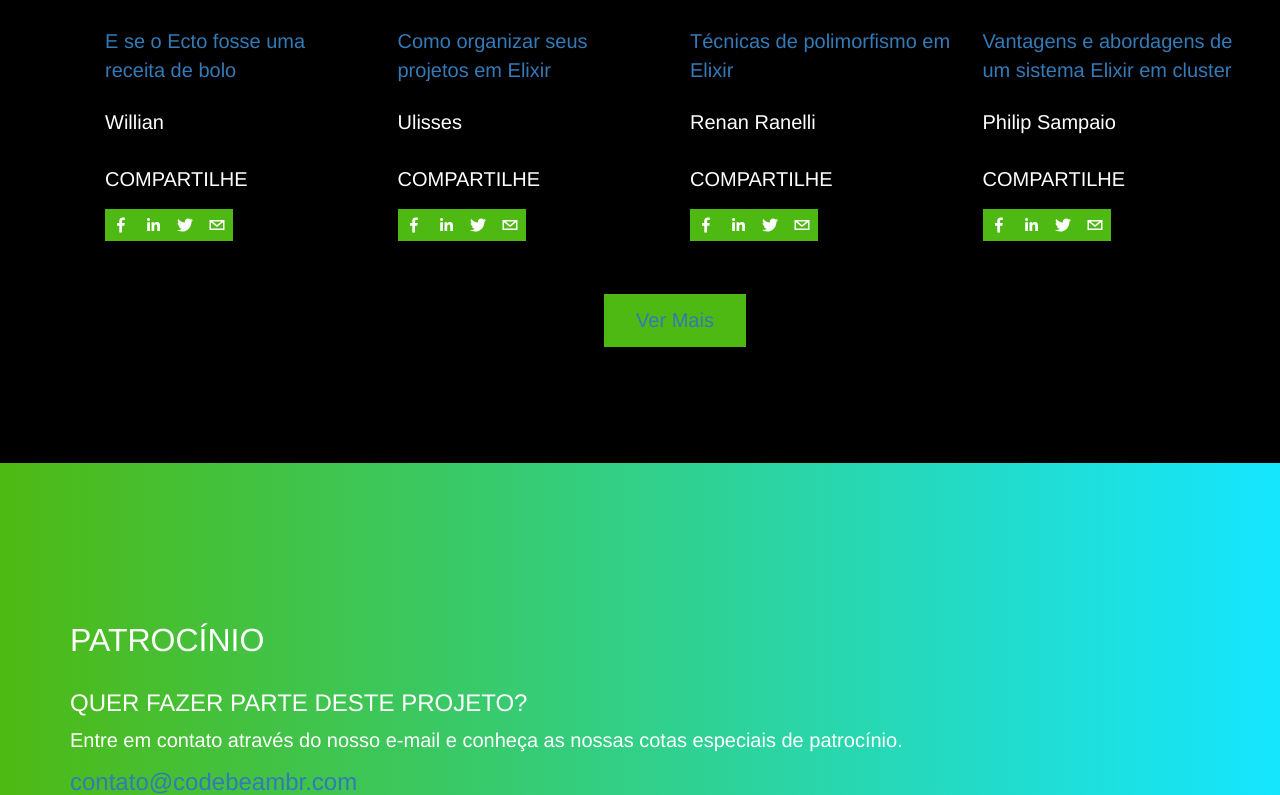
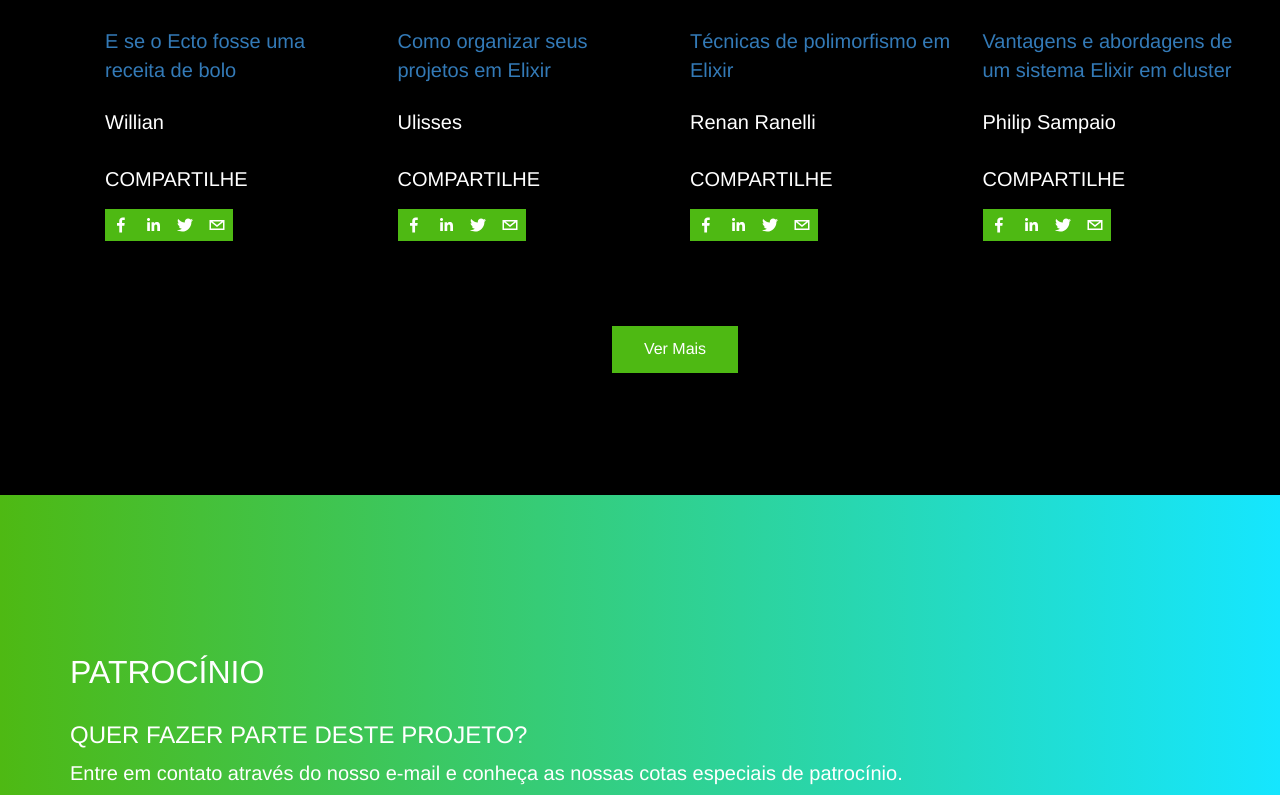
Before and after one commit to felipecotto/codebeam2021, a Next.js app: page / in a window 1280 px wide. Shown: the part 1832-2627 px from the top of the page. Built offline with nearby package versions, Linux system fonts and the light colour scheme.

Commit message:
add button show more

```diff
--- a/pages/index.js
+++ b/pages/index.js
@@ -1,4 +1,4 @@
-import React from 'react'
+import React, { useState } from 'react';
 import Head from 'next/head'
 import VideoThumb from '../src/components/VideoThumb'
 import HeroBanner from '../src/components/HeroBanner'
@@ -13,8 +13,8 @@ import {  FacebookShareButton, LinkedinShareButton, TwitterShareButton, EmailSha
 import { FacebookIcon, LinkedinIcon, TwitterIcon, EmailIcon } from 'react-share'
 
 export default function Home(props) {
-  const limitVIdeos = 8;
-
+  const [limitVideos, setLimitVideos] = useState(8);
+  console.log(limitVideos);
   return (
     <>
       <Head>
@@ -38,7 +38,7 @@ export default function Home(props) {
           </div>
 
           <div className="row d-flex-wrap">
-          {props.data.slice(0,limitVIdeos).map((project) => {
+          {props.data.slice(0,limitVideos).map((project) => {
           return (
             <div className="col-md-3">
               <article className={styles.postsContainer__post} key={project.id}>
@@ -81,11 +81,13 @@ export default function Home(props) {
           )
         })}
           </div>
-          <div className={styles.ShowMore}>
-            <Link href="">
-                <a>Ver Mais</a>
-              </Link>
-          </div>
+            {limitVideos <= 17 &&
+              <div className={styles.ShowMore}>
+              <button onClick={() => setLimitVideos(limitVideos + 4)}>
+                Ver Mais
+              </button>
+              </div>
+            }
         </div>
       </section>
       <Sponsors />
--- a/src/styles/Home.module.scss
+++ b/src/styles/Home.module.scss
@@ -58,10 +58,16 @@
     }
     .ShowMore {
         text-align: center;
-        a {
+        padding: 32px;
+        button {
             background-color: #4eb913;
             display: inline-block;
             padding: 12px 32px;
+            border: none;
+            font-size: 16px;
+            &:hover {
+                opacity: .7;
+            }
         }
     }
 }
```
